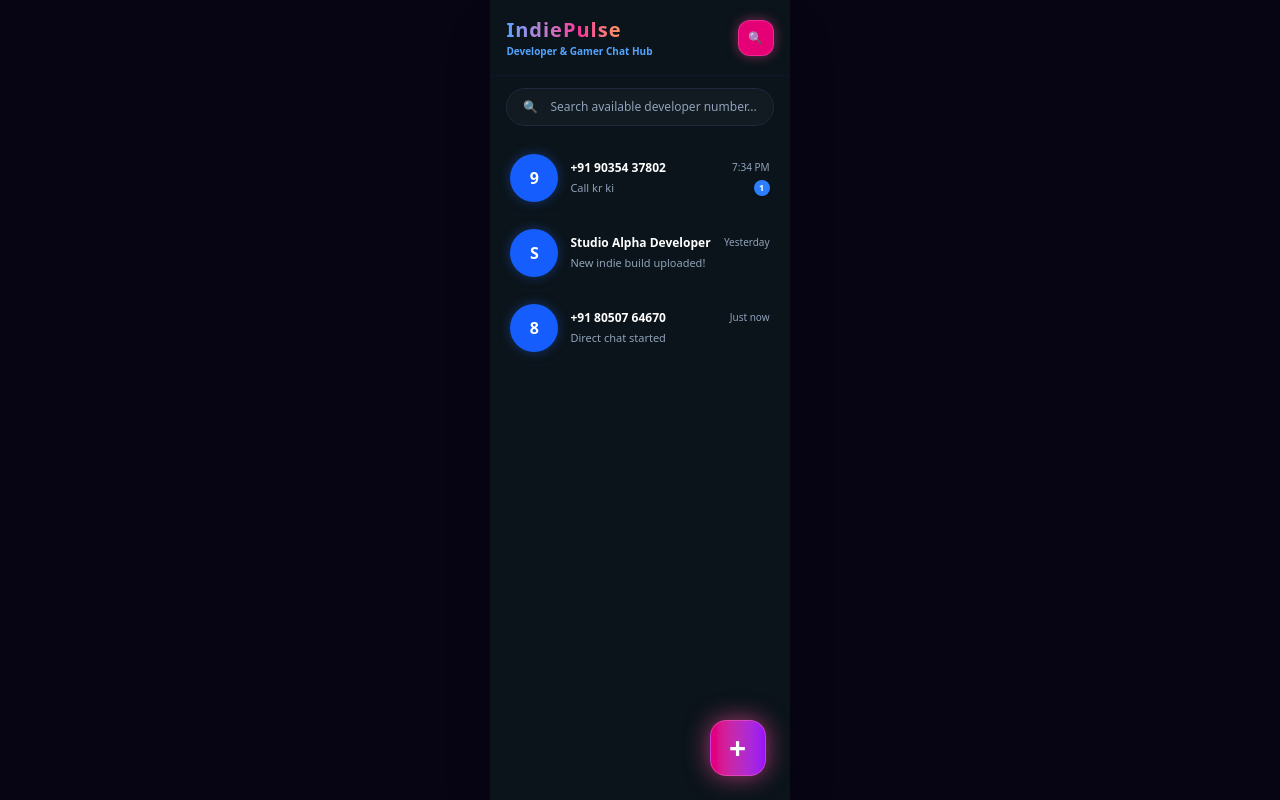
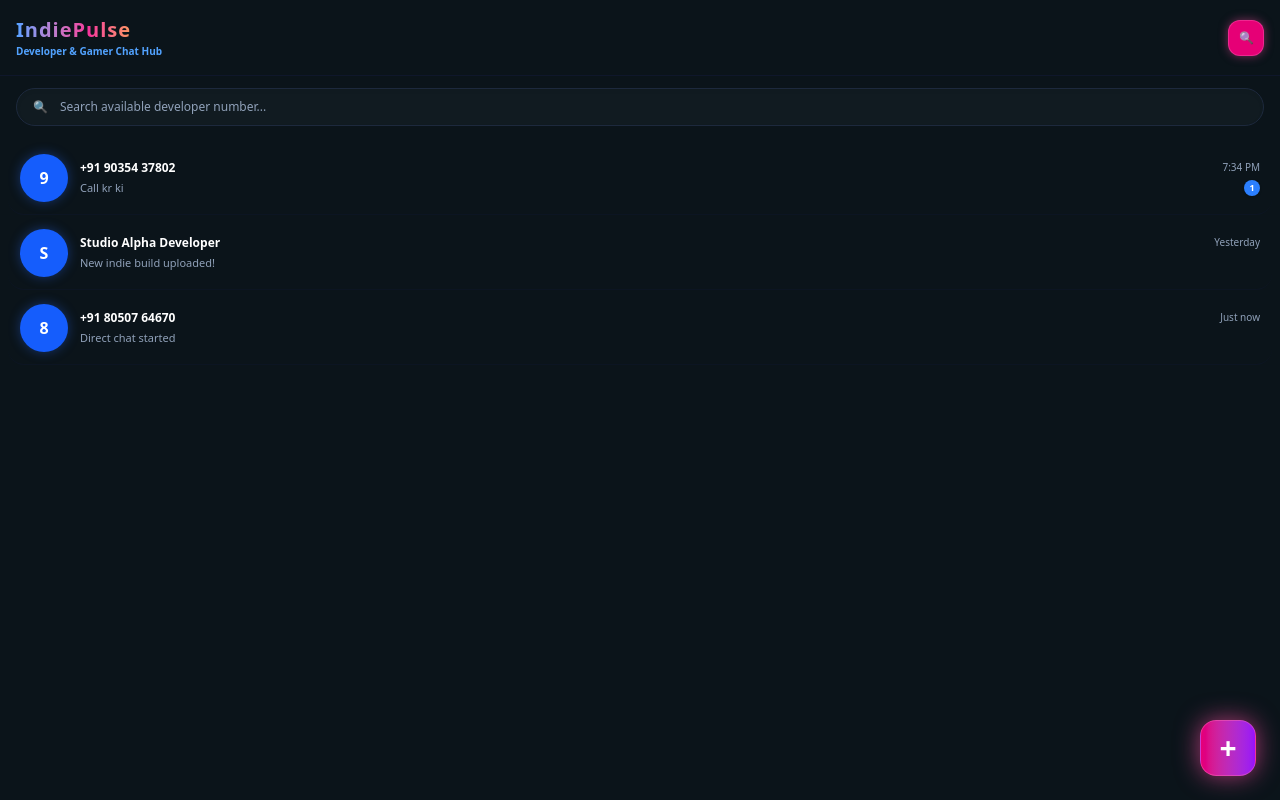
Before and after one commit to Patil-IndiePulse/IndiePulse, a Next.js app: page /chat in a window 1280 px wide. Built offline with nearby package versions, Linux system fonts and the light colour scheme.

Commit message:
feat: restore full screen width, remove extra search text, make back buttons slim and pink, and chat elements blue

```diff
--- a/app/chat/page.tsx
+++ b/app/chat/page.tsx
@@ -82,9 +82,9 @@ export default function IndiePulseChatSystem() {
   };
 
   return (
-    <main className="min-h-screen max-w-md mx-auto bg-[#0b141a] text-white flex flex-col font-sans select-none relative overflow-x-hidden shadow-2xl">
+    <main className="min-h-screen w-full bg-[#0b141a] text-white flex flex-col font-sans select-none relative overflow-x-hidden">
 
-      {/* VIEW 1: CONVERSATION SCREEN (WhatsApp Style Chat Room with Blue Accents) */}
+      {/* VIEW 1: CONVERSATION SCREEN (WhatsApp Style Chat Room with Blue Accents & Slim Pink Back Button) */}
       {currentView === 'conversation' && activeChat ? (
         <div className="flex-1 flex flex-col h-screen bg-[#0b141a]">
 
@@ -93,7 +93,7 @@ export default function IndiePulseChatSystem() {
             <div className="flex items-center gap-3">
               <button
                 onClick={() => setCurrentView('list')}
-                className="px-3 py-1 bg-pink-600 hover:bg-pink-500 text-white rounded-xl text-xs font-bold shadow-[0_0_12px_rgba(236,72,153,0.5)] border border-pink-400/40 cursor-pointer"
+                className="px-3 py-1 bg-pink-600 hover:bg-pink-500 text-white rounded-lg text-xs font-bold shadow-[0_0_10px_rgba(236,72,153,0.5)] border border-pink-400/40 cursor-pointer"
               >
                 ◀ Back
               </button>
@@ -101,7 +101,7 @@ export default function IndiePulseChatSystem() {
                 {activeChat.avatar}
               </div>
               <div>
-                <h2 className="text-xs font-bold text-white tracking-wide truncate max-w-[150px]">{activeChat.name}</h2>
+                <h2 className="text-xs font-bold text-white tracking-wide truncate max-w-[200px]">{activeChat.name}</h2>
                 <span className="text-[9px] text-blue-400 font-semibold">online</span>
               </div>
             </div>
@@ -178,11 +178,10 @@ export default function IndiePulseChatSystem() {
           <div className="flex items-center gap-3 mb-6">
             <button
               onClick={() => setCurrentView('list')}
-              className="px-3.5 py-1.5 bg-pink-600 hover:bg-pink-500 text-white rounded-xl text-xs font-bold shadow-[0_0_12px_rgba(236,72,153,0.5)] border border-pink-400/40 cursor-pointer"
+              className="px-3 py-1 bg-pink-600 hover:bg-pink-500 text-white rounded-lg text-xs font-bold shadow-[0_0_10px_rgba(236,72,153,0.5)] border border-pink-400/40 cursor-pointer"
             >
               ◀ Back
             </button>
-            <h1 className="text-sm font-bold text-white">Search Developer / Gamer Number</h1>
           </div>
 
           {/* Number / Name Search Input Box */}
@@ -238,10 +237,10 @@ export default function IndiePulseChatSystem() {
 
       ) : (
 
-        /* VIEW 3: MAIN CHAT LIST SCREEN (IndiePulse Branding + Plus Button) */
-        <div className="flex-1 flex flex-col w-full">
+        /* VIEW 3: MAIN CHAT LIST SCREEN (IndiePulse Branding + Pink Plus Button) */
+        <div className="flex-1 flex flex-col w-full pb-20">
 
-          {/* Top Header with IndiePulse Logo & Pink Back/Action Styling */}
+          {/* Top Header with IndiePulse Logo */}
           <div className="px-4 py-4 flex items-center justify-between bg-[#0b141a] border-b border-slate-900">
             <div className="flex flex-col">
               <div className="text-xl font-black tracking-wider bg-gradient-to-r from-blue-400 via-pink-500 to-yellow-400 bg-clip-text text-transparent">
@@ -253,7 +252,7 @@ export default function IndiePulseChatSystem() {
             <div className="flex items-center gap-3">
               <button
                 onClick={() => setCurrentView('search')}
-                className="w-9 h-9 rounded-xl bg-pink-600 hover:bg-pink-500 text-white flex items-center justify-center text-xs shadow-[0_0_12px_rgba(236,72,153,0.5)] border border-pink-400/40 cursor-pointer"
+                className="w-9 h-9 rounded-xl bg-pink-600 hover:bg-pink-500 text-white flex items-center justify-center text-xs shadow-[0_0_10px_rgba(236,72,153,0.5)] border border-pink-400/40 cursor-pointer"
               >
                 🔍
               </button>
@@ -303,8 +302,8 @@ export default function IndiePulseChatSystem() {
             ))}
           </div>
 
-          {/* Floating Plus (+) Button at Bottom Right (Pink Styled) */}
-          <div className="absolute bottom-6 right-6 z-40">
+          {/* Floating Plus (+) Button adjusted nicely to middle-bottom */}
+          <div className="fixed bottom-6 right-6 z-40">
             <button
               onClick={() => setCurrentView('search')}
               className="w-14 h-14 rounded-2xl bg-gradient-to-r from-pink-600 to-purple-600 hover:from-pink-500 hover:to-purple-500 text-white flex items-center justify-center text-3xl font-black shadow-[0_0_25px_rgba(236,72,153,0.7)] border border-pink-400/50 transition-transform hover:scale-105 active:scale-95 cursor-pointer"
```
